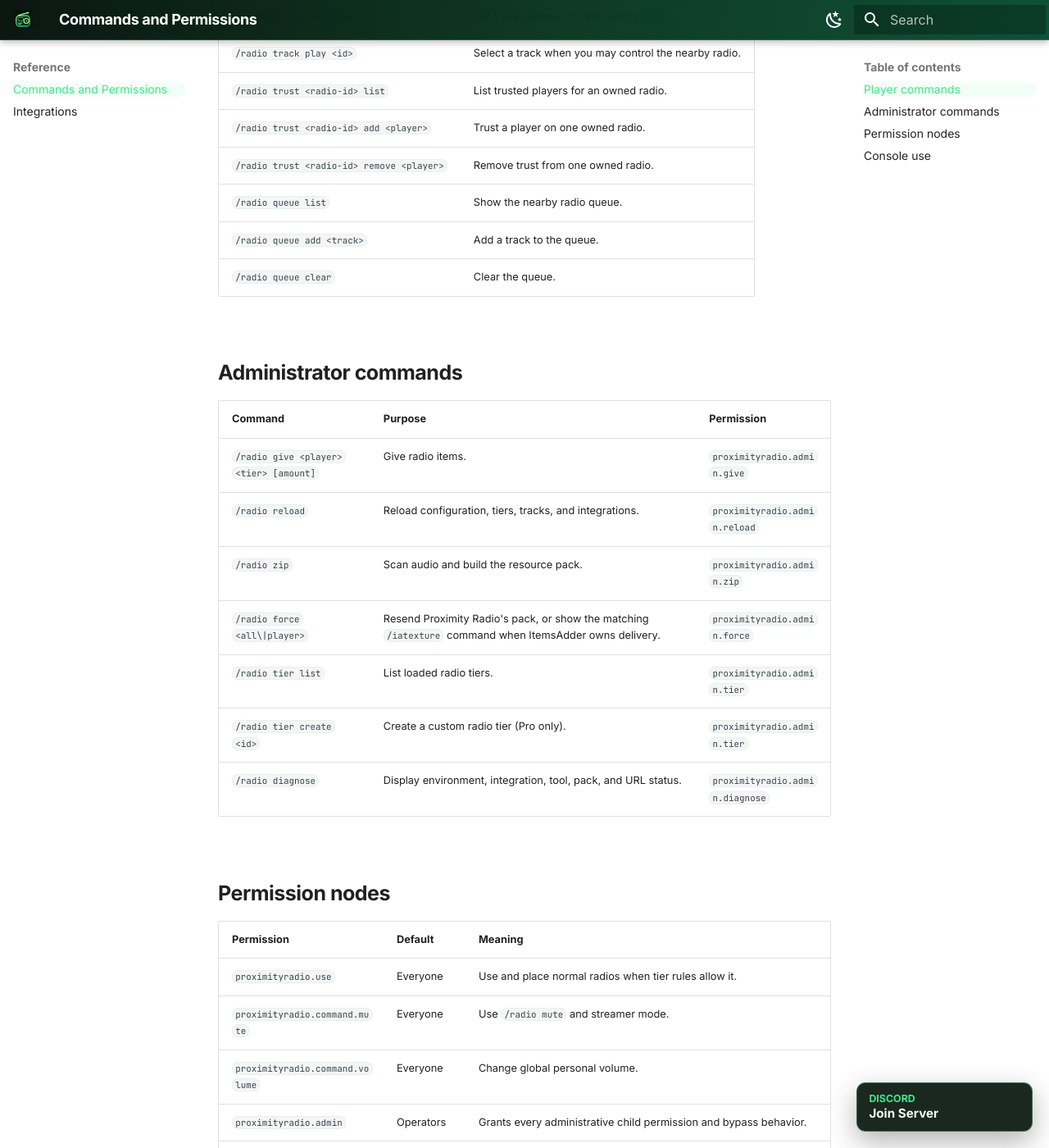
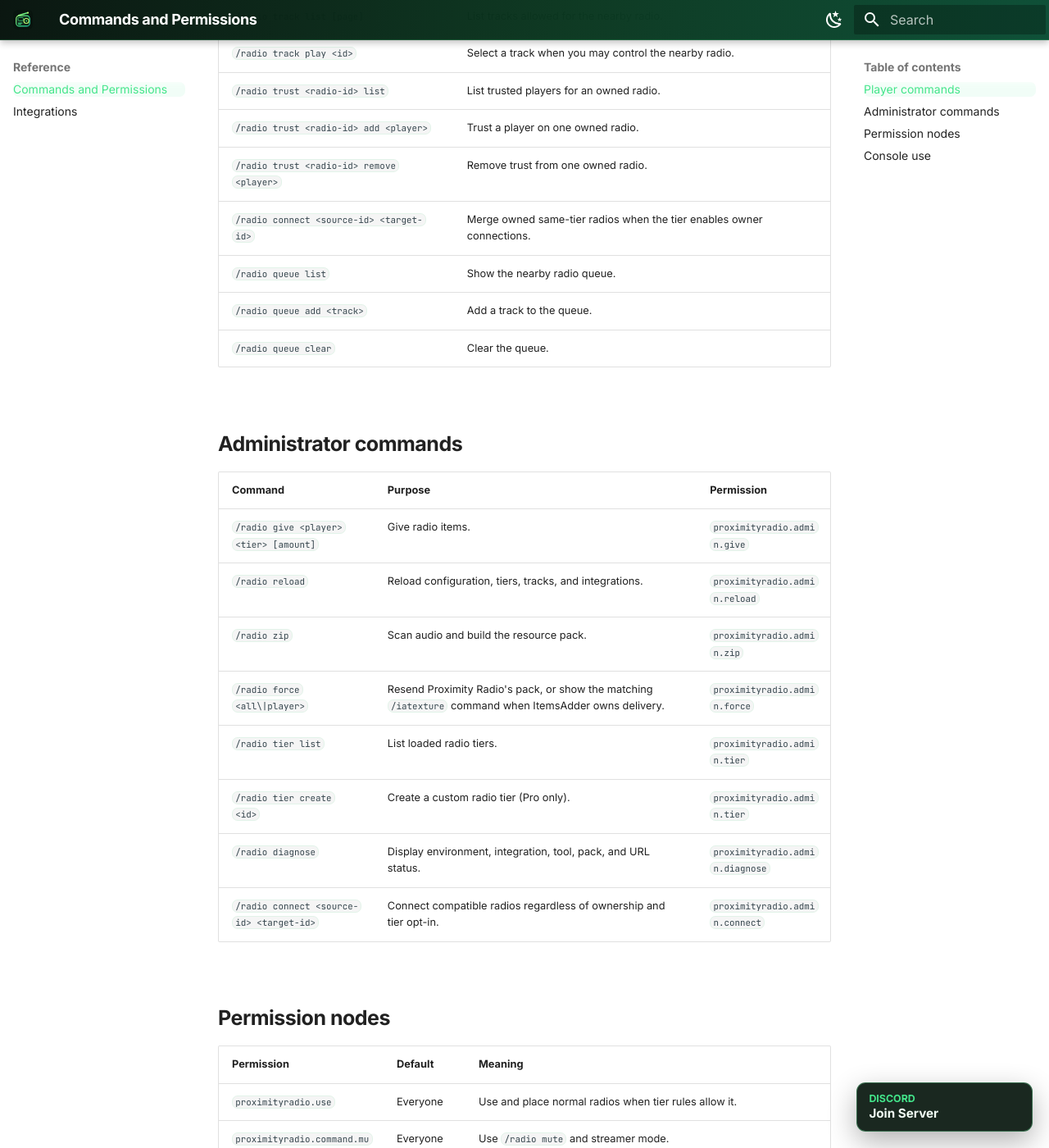
Before and after one commit to wertPL/proximity-radio-docs, an MkDocs documentation site: the page built from docs/commands-permissions.md, in a window 1280 px wide and 1400 px high, scrolled down 732 px. Shown: the whole window at 82% size. Built offline with MkDocs 1.6.1 and Material for MkDocs 9.7.7, drawn with Linux system fonts in a browser that asks for light colours; some of the changed text lies outside the part shown.

Commit message:
Document connected radio groups

```diff
--- a/docs/commands-permissions.md
+++ b/docs/commands-permissions.md
@@ -18,6 +18,7 @@ The main command is `/radio`; `/pradio` is an alias.
 | `/radio trust <radio-id> list` | List trusted players for an owned radio. |
 | `/radio trust <radio-id> add <player>` | Trust a player on one owned radio. |
 | `/radio trust <radio-id> remove <player>` | Remove trust from one owned radio. |
+| `/radio connect <source-id> <target-id>` | Merge owned same-tier radios when the tier enables owner connections. |
 | `/radio queue list` | Show the nearby radio queue. |
 | `/radio queue add <track>` | Add a track to the queue. |
 | `/radio queue clear` | Clear the queue. |
@@ -33,6 +34,7 @@ The main command is `/radio`; `/pradio` is an alias.
 | `/radio tier list` | List loaded radio tiers. | `proximityradio.admin.tier` |
 | `/radio tier create <id>` | Create a custom radio tier (Pro only). | `proximityradio.admin.tier` |
 | `/radio diagnose` | Display environment, integration, tool, pack, and URL status. | `proximityradio.admin.diagnose` |
+| `/radio connect <source-id> <target-id>` | Connect compatible radios regardless of ownership and tier opt-in. | `proximityradio.admin.connect` |
 
 ## Permission nodes
 
@@ -50,9 +52,12 @@ The main command is `/radio`; `/pradio` is an alias.
 | `proximityradio.admin.diagnose` | Operators | View diagnostics. |
 | `proximityradio.admin.break` | Operators | Bypass ownership and WorldGuard checks while breaking radios. |
 | `proximityradio.admin.control` | Operators | Control administrator-restricted radios. |
+| `proximityradio.admin.connect` | Operators | Connect same-tier radios regardless of ownership and `allow-connect`. |
 
 The top-level `proximityradio.admin` node is convenient for operators. For staff ranks, grant individual nodes so control and break access stay separate.
 
 ## Console use
 
-Administrative commands such as `zip`, `reload`, `force`, `tier`, and `diagnose` can be run from the console. Player-context commands require an in-game player.
+Administrative commands such as `zip`, `reload`, `force`, `tier`, `diagnose`, and `connect` can be run from the console. Player-context commands require an in-game player.
+
+See [Connected Radios](connected-radios.md) for source/target behavior, owner rules, and recovery when a controller is removed.
--- a/mkdocs.yml
+++ b/mkdocs.yml
@@ -73,6 +73,7 @@ nav:
       - Tracks and Resource Pack: audio-resource-pack.md
       - Hosting with ItemsAdder: itemsadder-hosting.md
       - Controls and Synchronization: controls-sync.md
+      - Connected Radios: connected-radios.md
       - Optional Client Mod: client-mod.md
   - Configuration:
       - Main Configuration: configuration.md
```
Also changed, not shown: docs/connected-radios.md (added, +46 -0 lines), docs/integrations.md (+1 -1 lines), docs/radio-tiers.md (+3 -0 lines).
